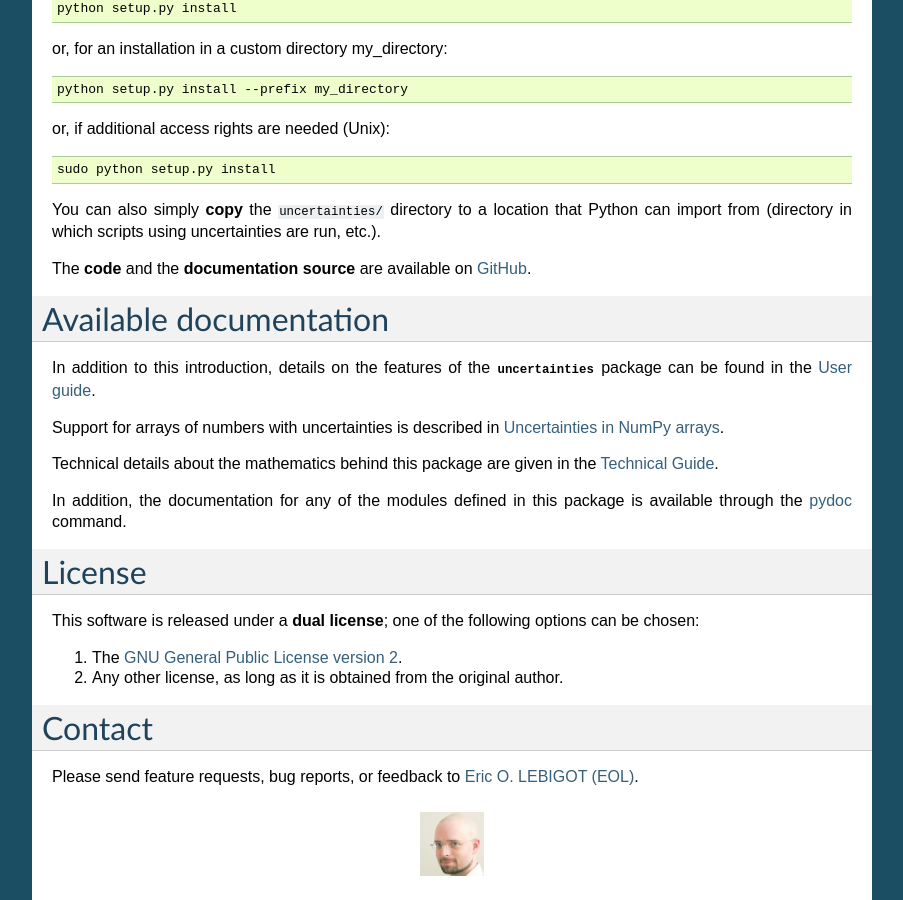
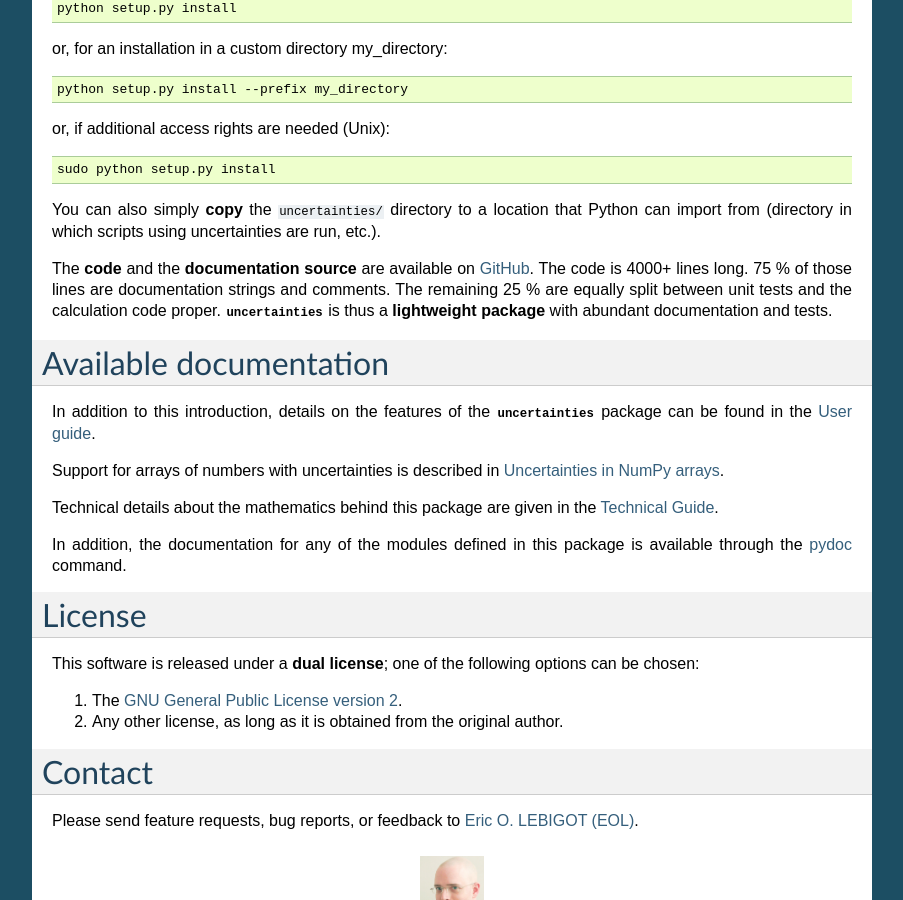
Before and after one commit to lmfit/uncertainties, a Sphinx documentation site: the page built from doc/index.rst, in a window 1280 px wide and 900 px high, scrolled down 1796 px. Shown: the whole window, without its empty margins (198-1101 px from the left). Built offline with Sphinx 7.4.7, drawn with Linux system fonts in a browser that asks for light colours; the version number is read from the project's files by our own code.

```diff
--- a/doc/index.rst
+++ b/doc/index.rst
@@ -115,7 +115,12 @@
 location that Python can import from (directory in which scripts using
 uncertainties are run, etc.).
 
-The **code** and the **documentation source** are available on GitHub_.
+The **code** and the **documentation source** are available on
+GitHub_.  The code is 4000+ lines long.  75 % of those lines are
+documentation strings and comments.  The remaining 25 % are equally
+split between unit tests and the calculation code proper.
+:mod:`uncertainties` is thus a **lightweight package** with abundant
+documentation and tests.
 
 Available documentation
 =======================
```
Also changed, not shown: 1 other file.
